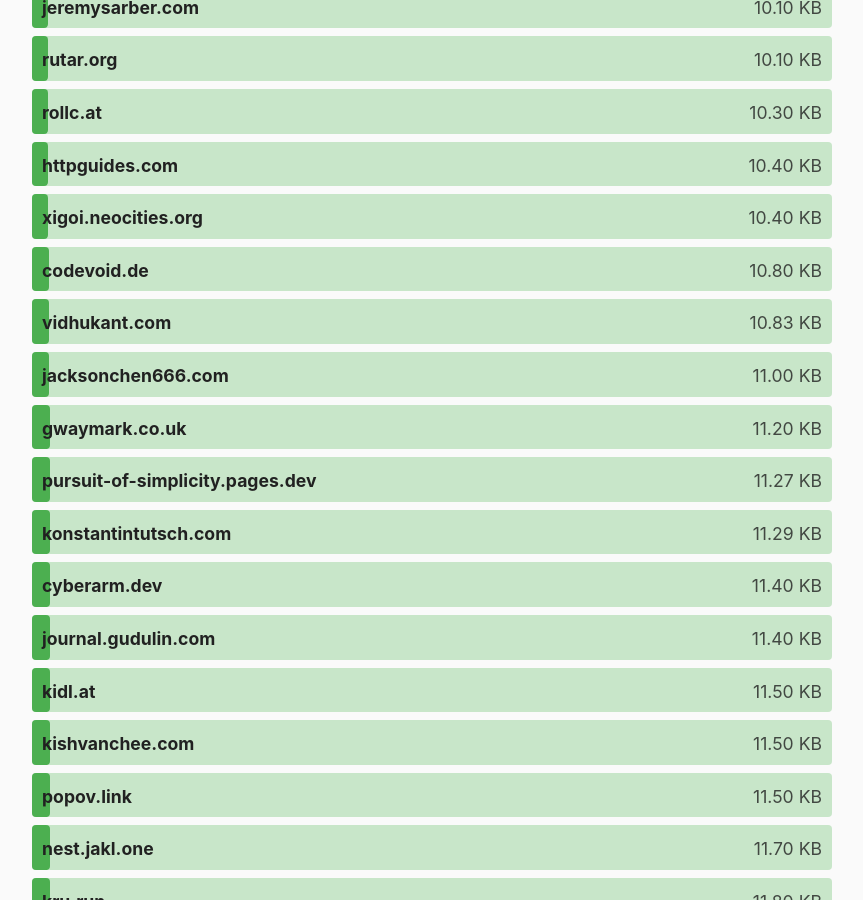
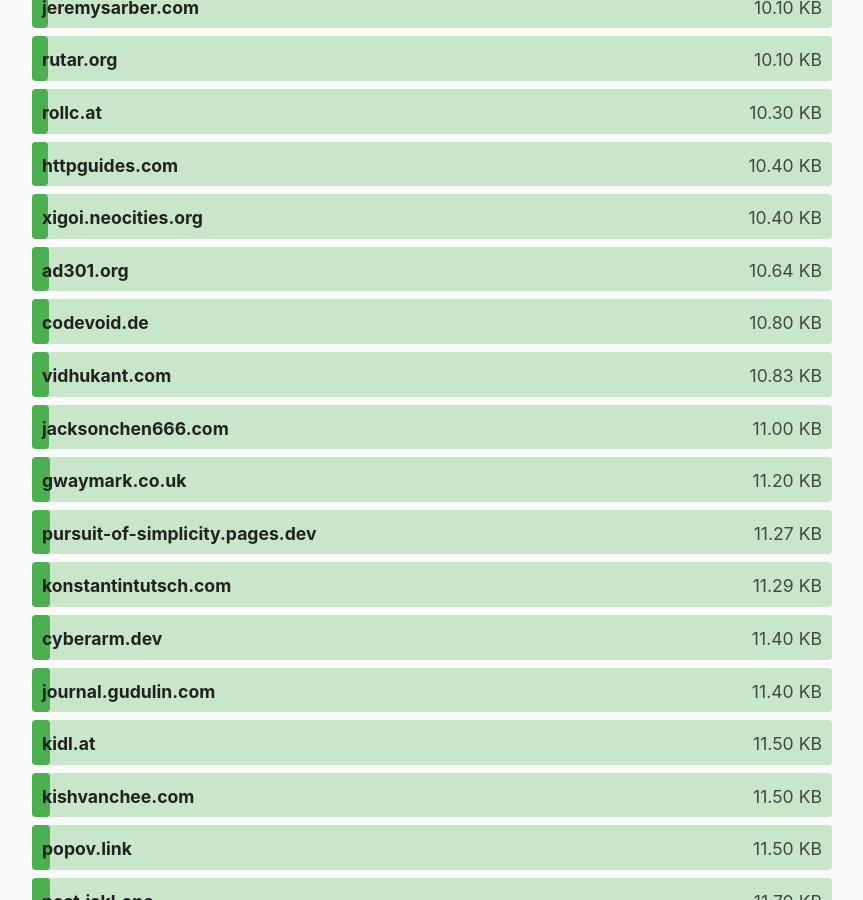
Before and after one commit to kevquirk/512kb.club, a Jekyll site: the page built from index.md, in a window 1280 px wide and 900 px high, scrolled down 6162 px. Shown: the whole window, without its empty margins (208-1071 px from the left). Built offline with Jekyll 4.4.1, drawn with Linux system fonts in a browser that asks for light colours.

Commit message:
Added ad301.org

```diff
--- a/_data/sites.yml
+++ b/_data/sites.yml
@@ -4412,3 +4412,8 @@
   url: https://zwieratko.sk/
   size: 28.07
   last_checked: 2024-02-11
+
+- domain: ad301.org
+  url: https://ad301.org/
+  size: 10.64
+  last_checked: 2024-10-29
```
